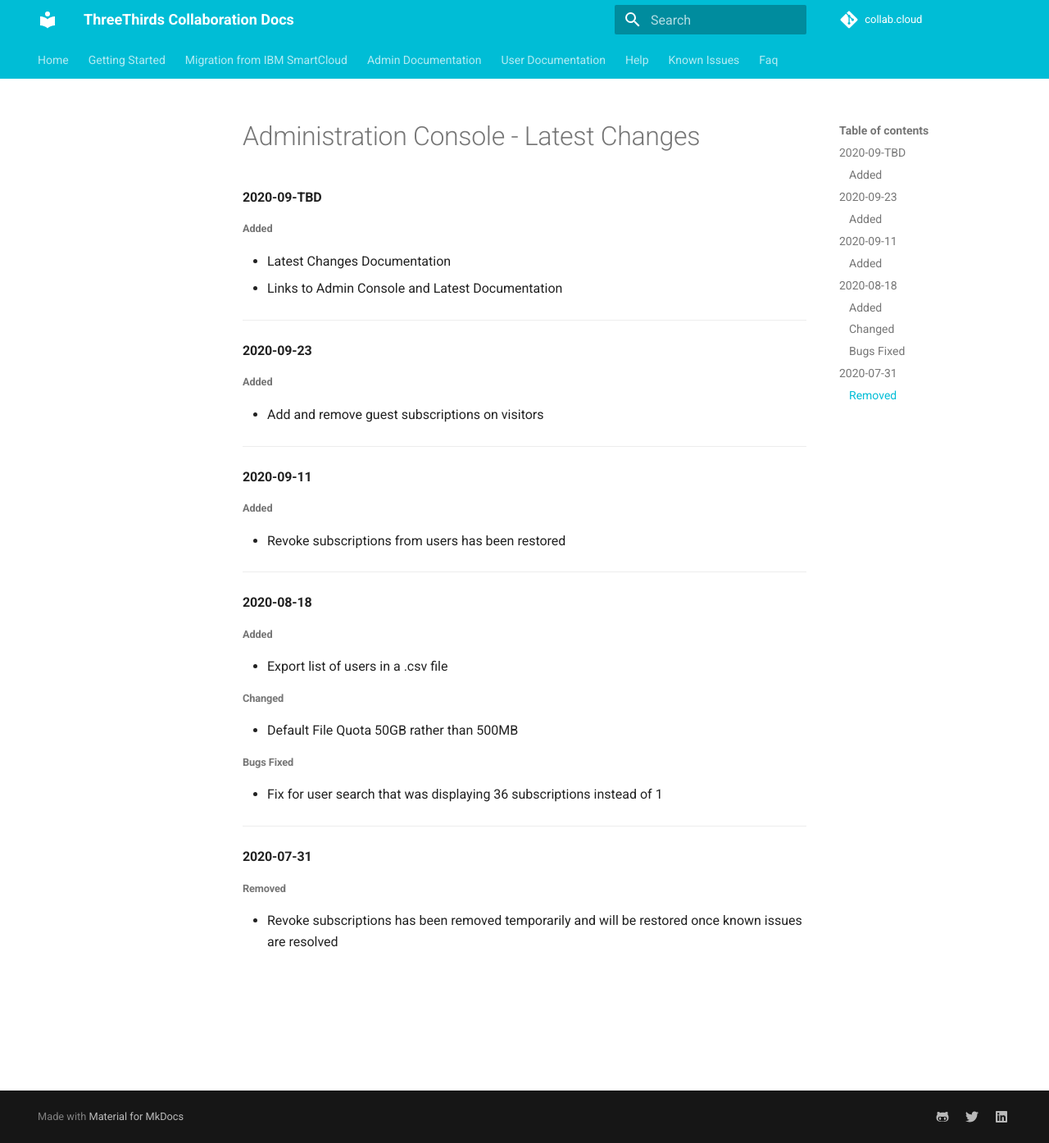
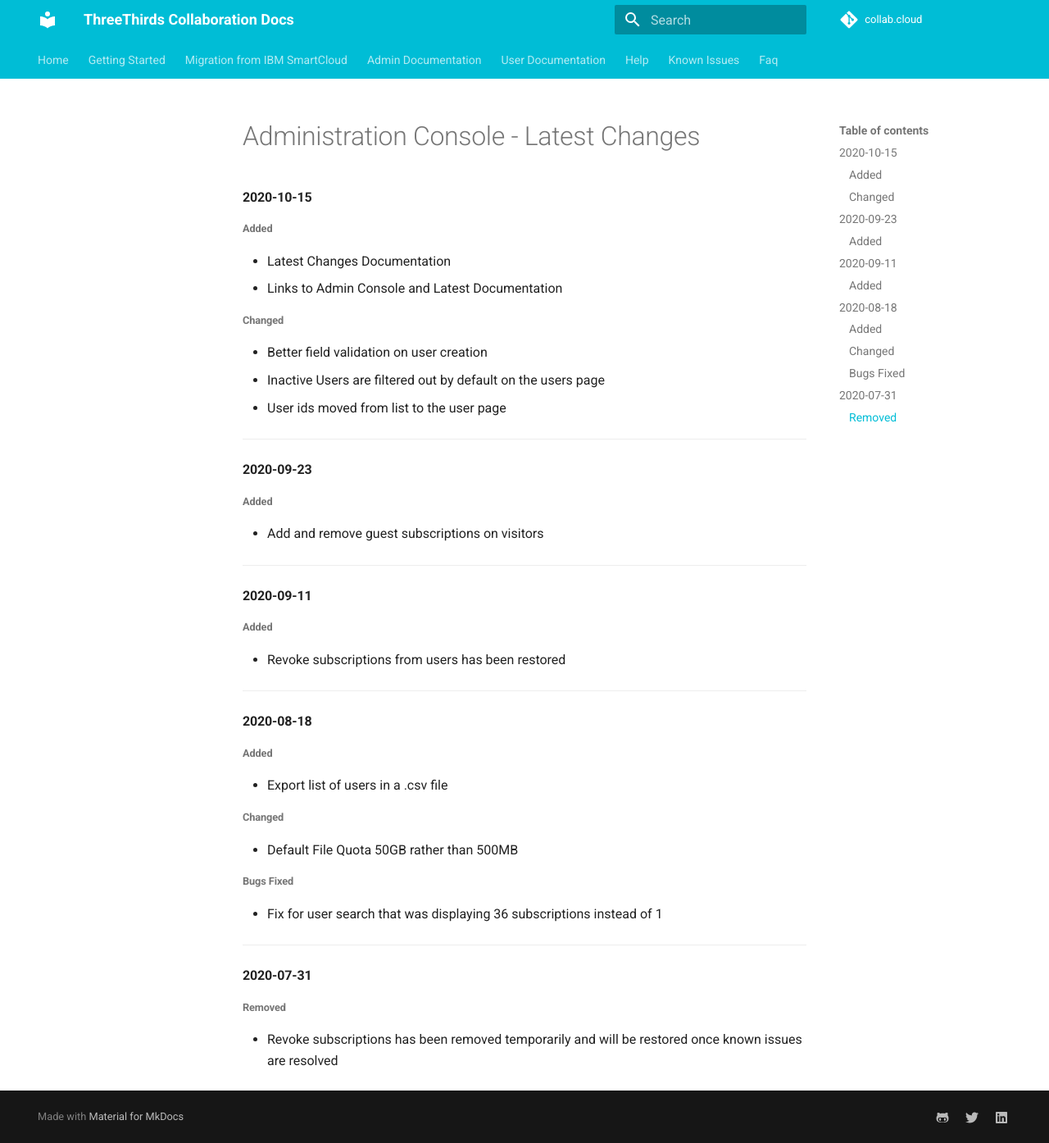
Before and after one commit to collabdotcloud/docs.collab.cloud, an MkDocs documentation site: the page built from docs/admin/admin-latest-changes.md, in a window 1280 px wide and 1394 px high. Shown: the whole window at 82% size. Built offline with MkDocs 1.6.1 and Material for MkDocs 9.7.7, drawn with Linux system fonts in a browser that asks for light colours.

```diff
--- a/docs/admin/admin-latest-changes.md
+++ b/docs/admin/admin-latest-changes.md
@@ -1,11 +1,17 @@
 # Administration Console - Latest Changes
 
-#### 2020-09-TBD
+#### 2020-10-15
 
 ###### Added
 
 - Latest Changes Documentation
 - Links to Admin Console and Latest Documentation
+
+###### Changed
+
+- Better field validation on user creation
+- Inactive Users are filtered out by default on the users page
+- User ids moved from list to the user page
 
 ---
 
```
